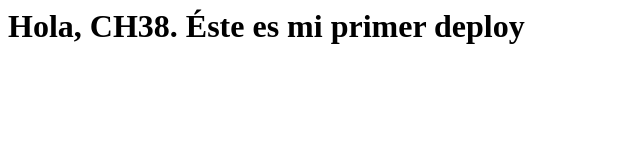
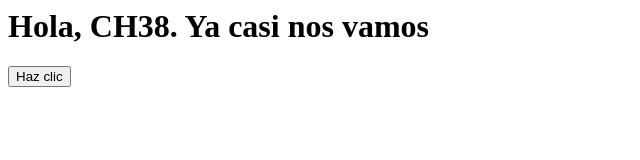
Before and after one commit to m-gonzalezm/CH38-Sesiones, a plain HTML site: page index.html in a window 1280 px wide. Shown: the whole page, without its empty margins (0-640 px from the left). Drawn offline with Linux system fonts and the light colour scheme.

Commit message:
ci: boton de bienvenida

```diff
--- a/index.html
+++ b/index.html
@@ -3,6 +3,7 @@
 		<title> CH38 </title>
 	</head>
 	<body>
-		<h1> Hola, CH38. Éste es mi primer deploy </h1>
+		<h1> Hola, CH38. Ya casi nos vamos </h1>
+		<button> Haz clic </button>
 	</body>
 </html>
```
